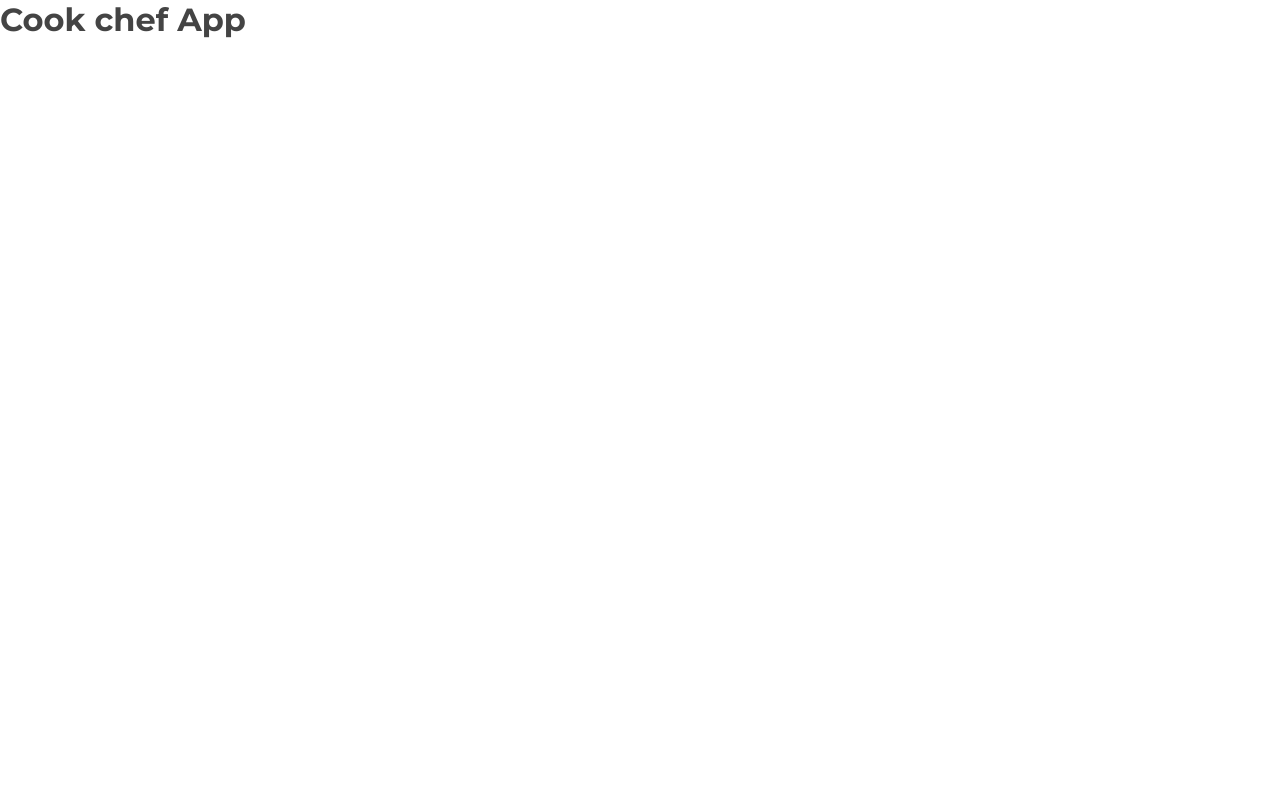
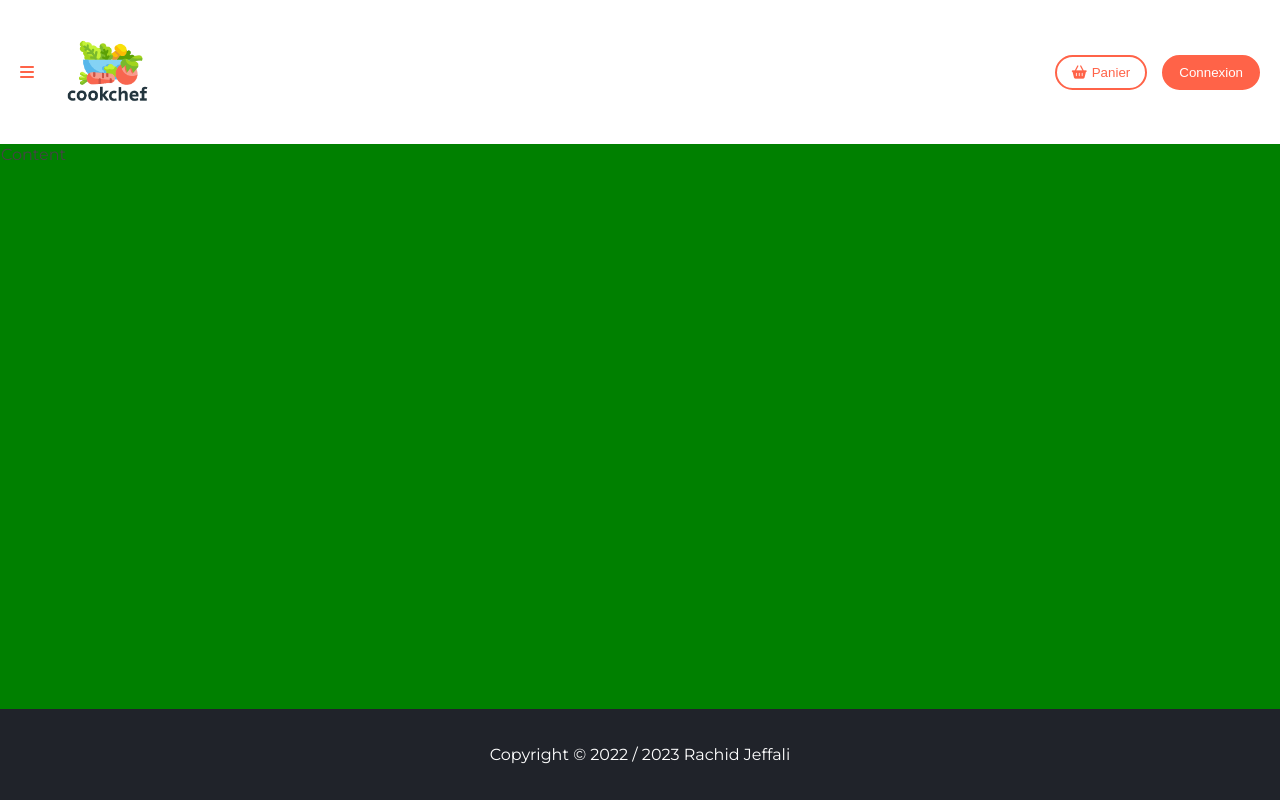
Before and after one commit to rachidje/cookchef, a React (Create React App) app: page / in a window 1280 px wide. Built offline with nearby package versions, Linux system fonts and the light colour scheme.

Commit message:
mise en place du header et du footer

```diff
--- a/public/index.html
+++ b/public/index.html
@@ -5,6 +5,7 @@
     <link rel="preconnect" href="https://fonts.googleapis.com">
     <link rel="preconnect" href="https://fonts.gstatic.com" crossorigin>
     <link href="https://fonts.googleapis.com/css2?family=Montserrat:wght@100;200;300;400;500;600;700;800&display=swap" rel="stylesheet">
+    <script src="https://kit.fontawesome.com/10da62c121.js" crossorigin="anonymous"></script>
     <link rel="icon" href="%PUBLIC_URL%/favicon.ico" />
     <meta name="viewport" content="width=device-width, initial-scale=1" />
     <meta name="theme-color" content="#000000" />
--- a/src/App.js
+++ b/src/App.js
@@ -1,5 +1,16 @@
+import Content from "./components/layout/Content";
+import Footer from "./components/layout/Footer";
+import Header from "./components/layout/Header";
+import styles from "./App.module.scss";
+
 function App() {
-  return <h1>Cook chef App</h1>
+  return (
+    <div className={`d-flex flex-column ${styles.appContainer}`}>
+      <Header />
+      <Content />
+      <Footer />
+    </div>
+  )
 }
 
 export default App;
--- /dev/null
+++ b/src/App.module.scss
@@ -0,0 +1,3 @@
+.appContainer {
+    min-height: 100vh;
+}
--- /dev/null
+++ b/src/assets/styles/_theme.scss
@@ -0,0 +1,22 @@
+.btn {
+    padding: 8px 15px;
+    border-radius: 20px;
+    cursor: pointer;
+    transition: opacity .2s;
+
+    &:hover {
+        opacity: 0.8;
+    }
+}
+
+.btn-primary {
+    background-color: var(--primary);
+    color: white;
+    border: 2px solid var(--primary);
+}
+
+.btn-reverse-primary {
+    border: 2px solid var(--primary);
+    color: var(--primary);
+    background-color: white;
+}
--- a/src/assets/styles/_utils.scss
+++ b/src/assets/styles/_utils.scss
@@ -4,5 +4,17 @@
 .p-30 {padding: 30px;}
 .m-5 {margin: 5px;}
 .m-10 {margin: 10px;}
+.mr-5 {margin-right: 5px;}
+.mr-15 {margin-right: 15px;}
 .m-20 {margin: 20px;}
 .mb-20 {margin-bottom: 20px;}
+.my-30 {
+    margin-bottom: 30px;
+    margin-top: 30px;
+}
+
+.container {
+    max-width: 1200px;
+    margin: auto;
+    width: 100%;
+}
--- a/src/assets/styles/index.scss
+++ b/src/assets/styles/index.scss
@@ -3,3 +3,4 @@
 @use './flex';
 @use './utils';
 @use './debug';
+@use './theme';
--- /dev/null
+++ b/src/components/layout/Content.js
@@ -0,0 +1,3 @@
+export default function Content() {
+    return <div className="flex-fill b2">Content</div>
+}
--- /dev/null
+++ b/src/components/layout/Footer.js
@@ -0,0 +1,7 @@
+import styles from "./Footer.module.scss";
+
+export default function Footer() {
+    return (<footer className={`${styles.footer} d-flex flex-row align-items-center justify-content-center p-20`}>
+        <p>Copyright © {new Date().getFullYear()} / {new Date().getFullYear() + 1} Rachid Jeffali</p>
+        </footer>)
+}
--- /dev/null
+++ b/src/components/layout/Footer.module.scss
@@ -0,0 +1,4 @@
+.footer {
+    background-color: var(--gray-1);
+    color: white;
+}
--- /dev/null
+++ b/src/components/layout/Header.js
@@ -0,0 +1,20 @@
+import styles from "./Header.module.scss";
+import cookchef from "../../assets/images/cookchef_logo.png"
+
+export default function Header() {
+    return (
+        <header className={`${styles.header} d-flex flex-row align-items-center`}>
+            <i class="fa-solid fa-bars mr-15"></i>
+            <div className="flex-fill">
+                <img src={cookchef} alt="logo" />
+            </div>
+            <ul>
+                <button className="btn btn-reverse-primary mr-15">
+                    <i class="fa-solid fa-basket-shopping mr-5"></i>
+                    <span>Panier</span>
+                </button>
+                <button className="btn btn-primary">Connexion</button>
+            </ul>
+        </header>
+    )
+}
--- /dev/null
+++ b/src/components/layout/Header.module.scss
@@ -0,0 +1,9 @@
+.header {
+    padding: 10px 20px;
+    box-shadow: var(--box-shadow-nav);
+    color: var(--primary);
+
+    img {
+        width: 120px;
+    }
+}
```
